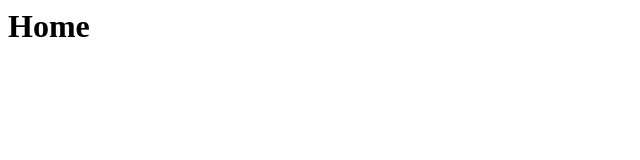
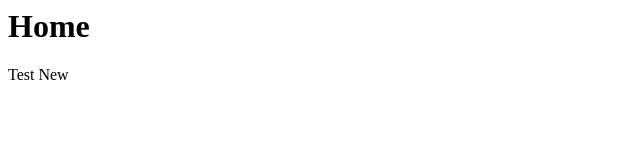
Before and after one commit to anujg-ghrix/Demo-repo, a plain HTML site: page index.html in a window 1280 px wide. Shown: the full height of the page, 0-640 px from the left. Drawn offline with Linux system fonts and the light colour scheme.

Commit message:
new merge

```diff
--- a/index.html
+++ b/index.html
@@ -5,6 +5,7 @@
     <body>
         <div>
             <h1>Home</h1>
+            <p>Test New</p>
         </div>
     </body>
 </html>
```
Also changed, not shown: 1 other file.
